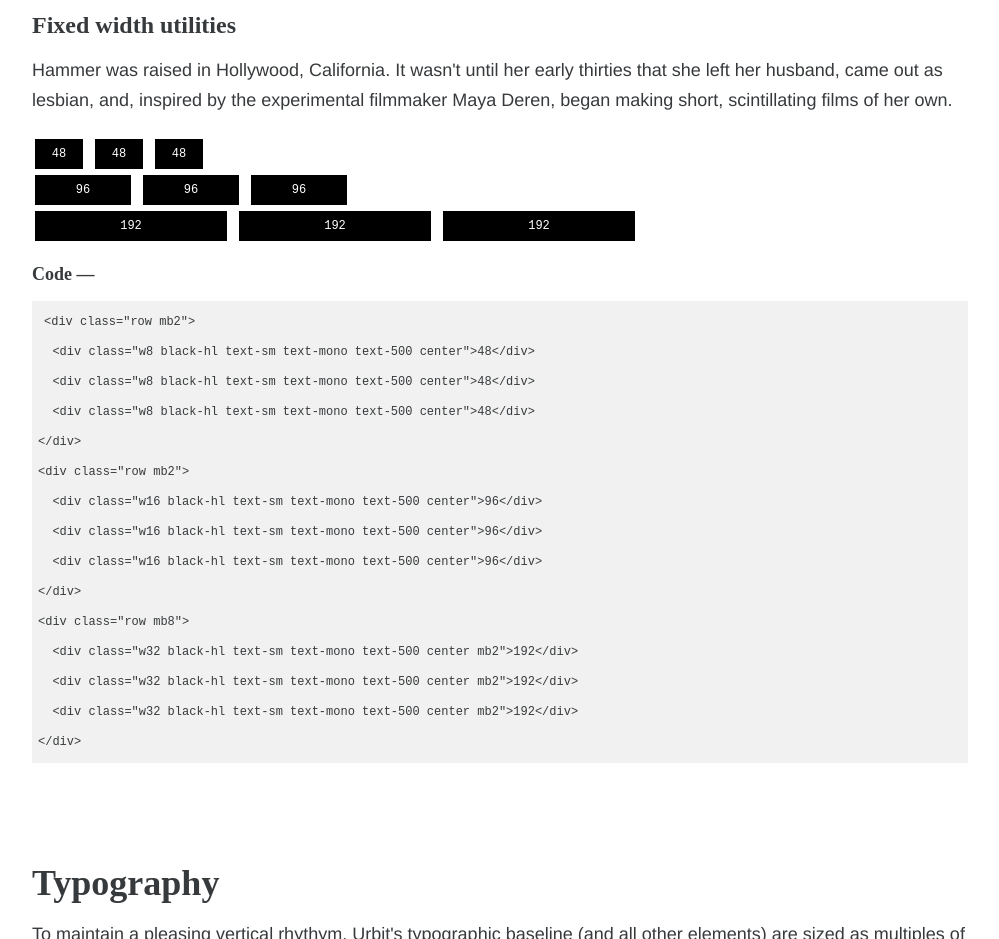
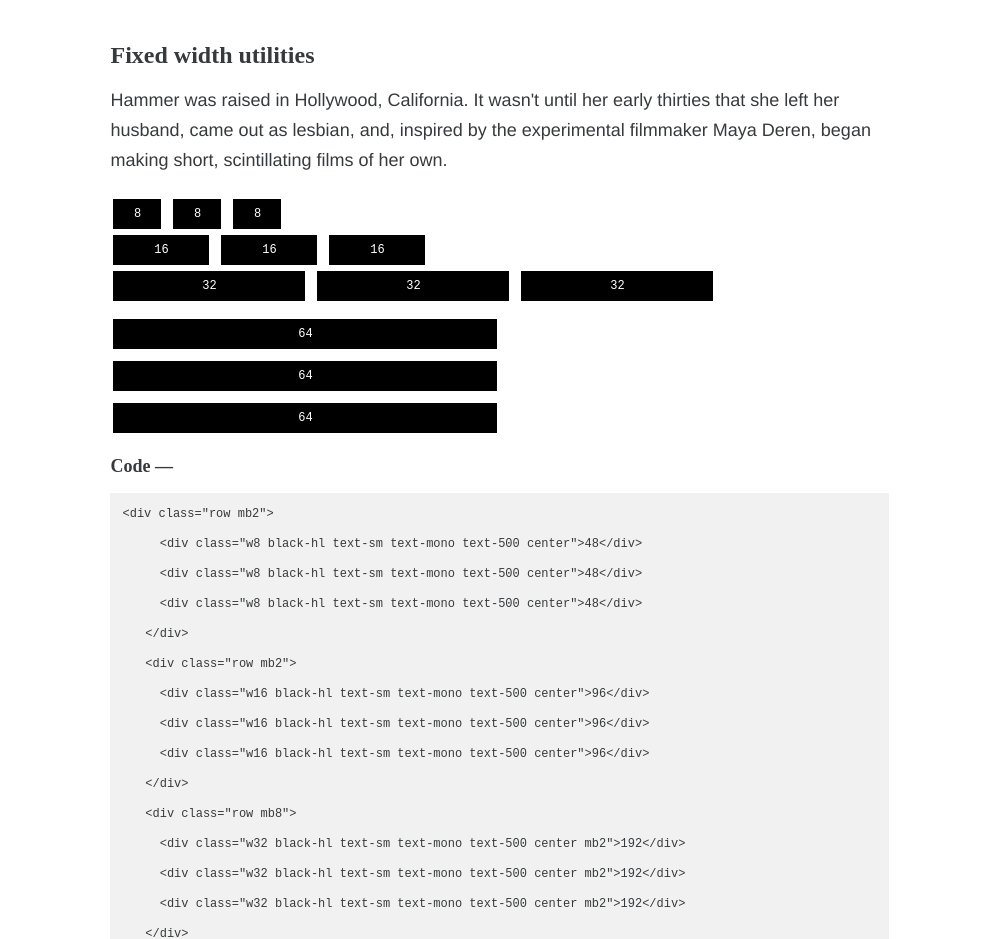
Before and after one commit to c-johnson/base-css, a website: page index.html in a window 1280 px wide. Shown: the part 960-1899 px from the top of the page, without its empty margins (140-1139 px from the left). Drawn offline with Linux system fonts and the light colour scheme.

Commit message:
Minor updates

```diff
--- a/index.html
+++ b/index.html
@@ -10,8 +10,8 @@
 
 <body>
   <div class="container">
-    <article>
-
+    <article class="row">
+      <div class="col-md-offset-1 col-md-10">
         <section class="mb16">
           <h1>Base dot css</h1>
           <p><code>base.css</code> is the base stylesheet for <a href="https://urbit.org">Urbit</a>.  </p>
@@ -99,21 +99,27 @@
           <h3>Fixed width utilities</h3>
           <p class="mb4">Hammer was raised in Hollywood, California. It wasn't until her early thirties that she left her husband, came out as lesbian, and, inspired by the experimental filmmaker Maya Deren, began making short, scintillating films of her own.</p>
           <div class="row mb1">
-        <div class="w8 black-hl text-sm text-mono text-500 center">48</div>
-        <div class="w8 black-hl text-sm text-mono text-500 center">48</div>
-        <div class="w8 black-hl text-sm text-mono text-500 center">48</div>
+            <div class="w8 black-hl text-sm text-mono text-500 center">8</div>
+            <div class="w8 black-hl text-sm text-mono text-500 center">8</div>
+            <div class="w8 black-hl text-sm text-mono text-500 center">8</div>
           </div>
 
           <div class="row mb1">
-        <div class="w16 black-hl text-sm text-mono text-500 center">96</div>
-        <div class="w16 black-hl text-sm text-mono text-500 center">96</div>
-        <div class="w16 black-hl text-sm text-mono text-500 center">96</div>
+            <div class="w16 black-hl text-sm text-mono text-500 center">16</div>
+            <div class="w16 black-hl text-sm text-mono text-500 center">16</div>
+            <div class="w16 black-hl text-sm text-mono text-500 center">16</div>
           </div>
 
           <div class="row mb1">
-        <div class="w32 black-hl text-sm text-mono text-500 center mb2">192</div>
-        <div class="w32 black-hl text-sm text-mono text-500 center mb2">192</div>
-        <div class="w32 black-hl text-sm text-mono text-500 center mb2">192</div>
+            <div class="w32 black-hl text-sm text-mono text-500 center mb2">32</div>
+            <div class="w32 black-hl text-sm text-mono text-500 center mb2">32</div>
+            <div class="w32 black-hl text-sm text-mono text-500 center mb2">32</div>
+          </div>
+
+          <div class="row mb1">
+            <div class="w64 black-hl text-sm text-mono text-500 center mb2">64</div>
+            <div class="w64 black-hl text-sm text-mono text-500 center mb2">64</div>
+            <div class="w64 black-hl text-sm text-mono text-500 center mb2">64</div>
           </div>
 
           <h4>Code —</h4>
@@ -220,6 +226,7 @@ rif
     [[ost.hid car] ~]
           </code></pre>
         </section>
+      </div>
     </article>
   </div>
 </body>
--- a/sass/grid.scss
+++ b/sass/grid.scss
@@ -562,6 +562,18 @@ $lg-viewport: "only screen and (min-width: 960px)";  // computer, regular
   Width utility classes
 */
 
+.w2 {
+  width: 2rem; // 12px
+  margin-left: 1rem;
+  margin-right: 1rem;
+}
+
+.w4 {
+  width: 4rem; // 24px
+  margin-left: 1rem;
+  margin-right: 1rem;
+}
+
 .w8 {
   width: 8rem; // 48px
   margin-left: 1rem;
@@ -579,3 +591,9 @@ $lg-viewport: "only screen and (min-width: 960px)";  // computer, regular
   margin-left: 1rem;
   margin-right: 1rem;
 }
+
+.w64 {
+  width: 64rem; // 384px
+  margin-left: 1rem;
+  margin-right: 1rem;
+}
--- a/sass/typography.scss
+++ b/sass/typography.scss
@@ -65,7 +65,7 @@ h2,
 
 h3,
 .h3 {
-  font-size: 24px;
+  font-size: 4rem;
   line-height: 6rem;
 
   margin: 12px 0;
```
Also changed, not shown: base.css. Lines whose indentation alone changed are shown as unchanged.
